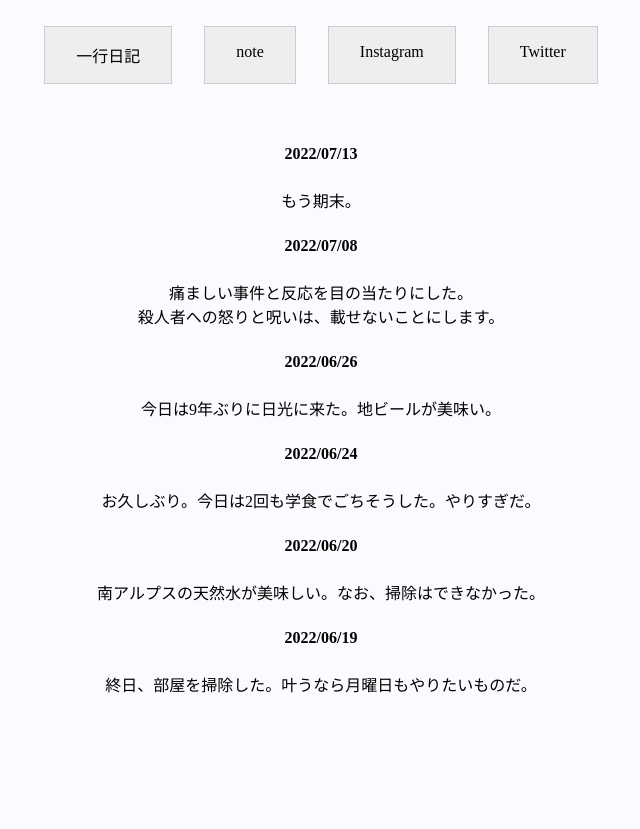
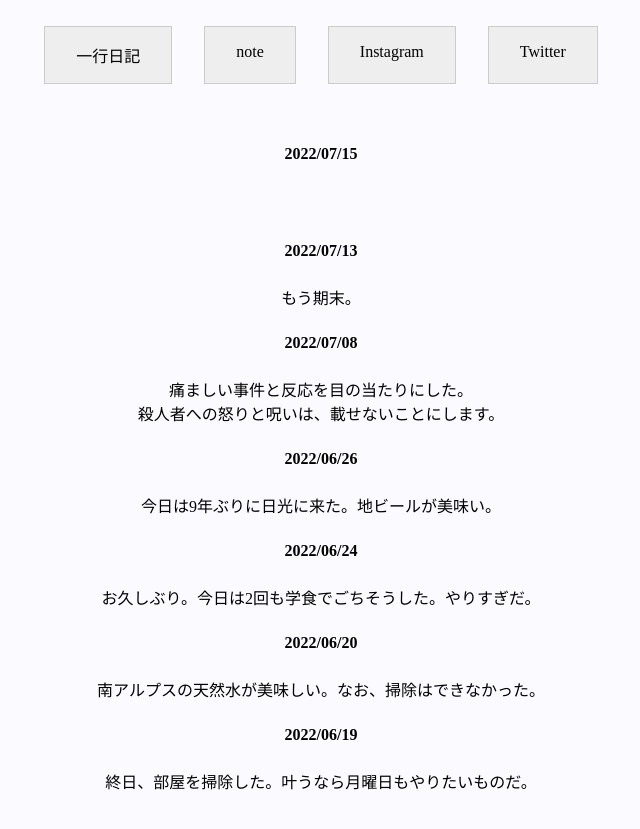
Before and after one commit to actuallytauk/actuallytauk.github.io, a plain HTML site: page diary.html in a window 1280 px wide. Shown: the part 115-944 px from the top of the page, without its empty margins (319-959 px from the left). Before the commit the page ends 881 px from the top, so only its background shows below. Drawn offline with Linux system fonts and the light colour scheme.

Commit message:
Update diary.html

```diff
--- a/diary.html
+++ b/diary.html
@@ -20,6 +20,8 @@
         </ul>
     </nav>
     </header>
+    <h4>2022/07/15</h4>
+    　　<p></p>
     <h4>2022/07/13</h4>
      <p>もう期末。</p>
     <h4>2022/07/08</h4>
```
